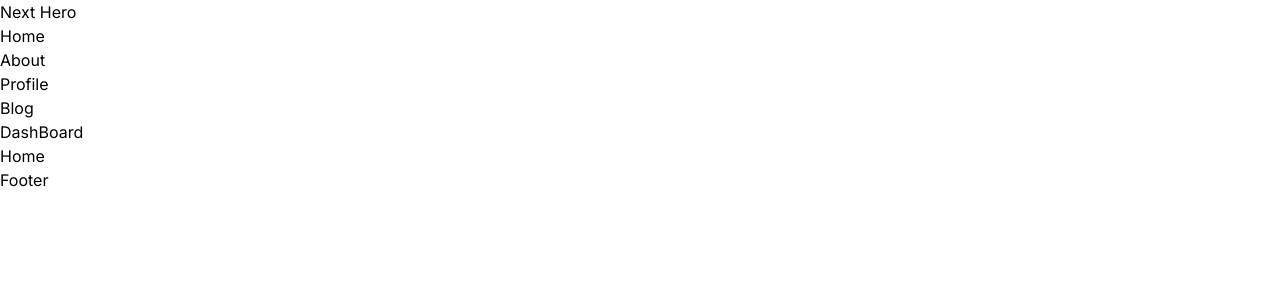
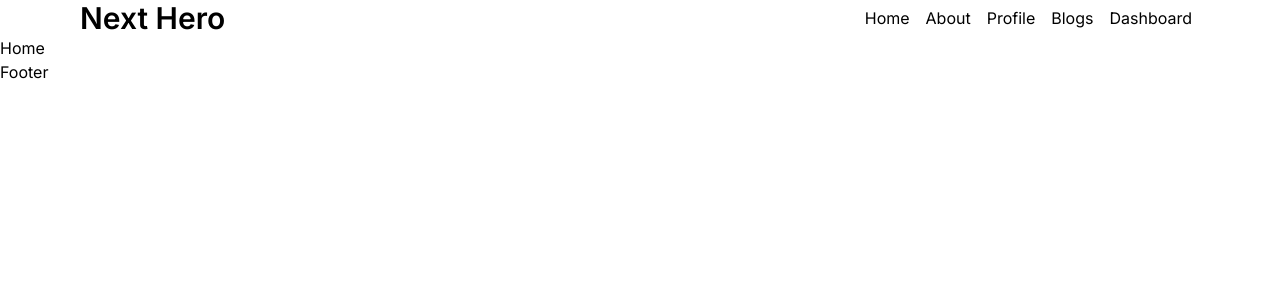
Before and after one commit to MTofayelAhmed/practice-next.js, a Next.js app: page / in a window 1280 px wide. Shown: the top 300 px of the page. Built offline with nearby package versions, Linux system fonts and the light colour scheme.

Commit message:
done with commit

```diff
--- a/src/app/(with-layout)/layout.js
+++ b/src/app/(with-layout)/layout.js
@@ -1,11 +1,9 @@
-import Navbar from "@/component/navbar";
-
-
+import Navbar from "@/components/Navbar";
 
 const WithLayout = ({ children }) => {
   return (
     <div>
-<Navbar></Navbar>
+      <Navbar></Navbar>
       {children}
       <footer>Footer</footer>
     </div>
--- a/src/component/Navbar.jsx
+++ b/src/components/Navbar.jsx
@@ -15,22 +15,22 @@ const navLinks = [
   },
   {
     path: "/blog",
-    title: "Blog",
+    title: "Blogs",
   },
   {
-    path: "/dashBoard",
-    title: "DashBoard",
+    path: "/dashboard",
+    title: "Dashboard",
   },
 ];
 
 const Navbar = () => {
   return (
-    <nav className="flex items-center justify-between ">
-      <h1 className="text-3xl font-semibold">Next Hero</h1>
-      <ul className="flex items-center justify-center">
+    <nav className=" flex items-center justify-between mx-20">
+      <h1 className=" font-semibold text-3xl">Next Hero</h1>
+      <ul className=" flex items-center justify-center">
         {navLinks.map(({ path, title }) => (
-          <li className="mx-2" key={title}>
-            <Link href={path}>{title}</Link>
+          <li className=" mx-2" key={title}>
+            <Link href={path}> {title}</Link>
           </li>
         ))}
       </ul>
```
